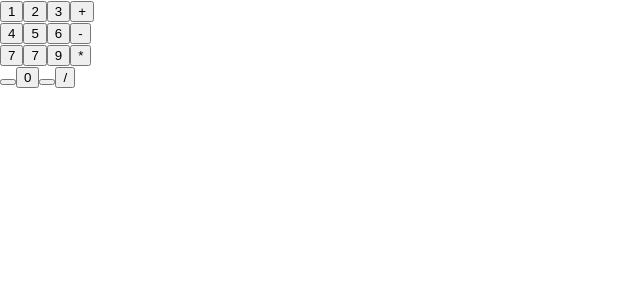
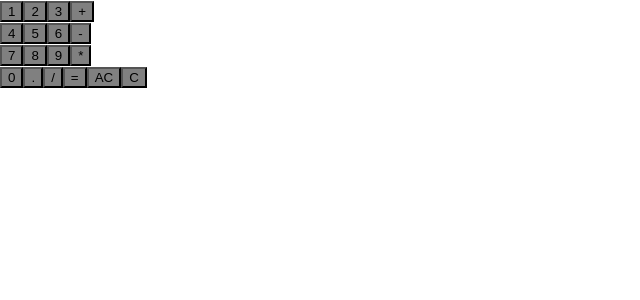
Before and after one commit to anayw2001/react-calculator, a React (Create React App) app: page / in a window 1280 px wide. Shown: the top 300 px of the page, without its empty margins (0-640 px from the left). Built offline with nearby package versions, Linux system fonts and the light colour scheme.

Commit message:
make the calculator actually work

```diff
--- a/src/App.css
+++ b/src/App.css
@@ -28,6 +28,14 @@
   color: #61dafb;
 }
 
+button {
+  background-color: grey;
+}
+
+button:active {
+  box-shadow: inset 0px 0px 80px 0px rgba(0,0,0,0.25);
+}
+
 @keyframes App-logo-spin {
   from {
     transform: rotate(0deg);
--- a/src/App.js
+++ b/src/App.js
@@ -1,90 +1,130 @@
 import './App.css';
 import React from 'react';
+
+const CalculatorOperations = {
+  '/': (prevValue, nextValue) => prevValue / nextValue,
+  '*': (prevValue, nextValue) => prevValue * nextValue,
+  '+': (prevValue, nextValue) => prevValue + nextValue,
+  '-': (prevValue, nextValue) => prevValue - nextValue,
+  '=': (prevValue, nextValue) => nextValue
+}
 
 export default class Calculator extends React.Component {
   constructor() {
     super()
     this.state = {
-      viewText: ""
+      viewText: "",
+      prevValue: null,
+      operated: false,
+      operator: ""
     }
+    this.inputDigit = this.inputDigit.bind(this)
+    this.eval = this.eval.bind(this)
+    this.clearAll = this.clearAll.bind(this)
+    this.clearDisplay = this.clearDisplay.bind(this)
   }
-  handleClick() {
-    console.log("click")
+
+  clearDisplay() {
     this.setState({
-      viewText: this.state.viewText + ""
+      viewText: "0"
     })
   }
-  render() {
-    const calcView = <CalculatorView textShown={this.state.viewText}/>
-    return <div>
-      {calcView}
-      <CalculatorKeypad calcView={this.calcView} />
-    </div>
+
+  clearAll() {
+    this.setState({
+      viewText: "0",
+      prevValue: null,
+      operated: false,
+      operator: ""
+    })
+  }
+
+  eval(nextOperator) {
+    const { viewText, prevValue, operator } = this.state
+    const inputValue = parseFloat(viewText)
+    console.log(prevValue)
+    console.log(operator)
+    if (prevValue == null) {
+      this.setState({
+        prevValue: inputValue,
+        viewText: "0"
+      })
+    } else if (operator) {
+      const currentValue = prevValue || 0
+      const newValue = CalculatorOperations[operator](currentValue, inputValue)
+
+      this.setState({
+        viewText: String(newValue),
+        prevValue: newValue,
+        operator: nextOperator
+      })
+    }
+    this.setState({
+      operated: false,
+      operator: nextOperator
+    })
+  }
+
+  inputDigit(i) {
+    const viewText = this.state
+    console.log("click")
+    if (this.state.operated) {
+      this.setState({
+        viewText: viewText === '0' ? String(i) : viewText + i
+      })
+    } else {
+      this.setState({
+        viewText: String(i),
+        operated: false
+      })
     }
   }
 
-class CalculatorView extends React.Component {
-  render() {
-    return <div className="calc-view">
-          {this.props.textShown}
-        </div>
+  renderSquare(i) {
+    const className = "key-" + String(i)
+    return <CalculatorButton class={className} value={i} onPress={() => this.inputDigit(i)}/>
   }
-}
-
-class CalculatorKeypad extends React.Component {
-  constructor(props) {
-    //parent.handleClick()
-    super(props)
-    this.state = {
-      calcView: props.calcView
-    }
-  }
-  renderSquare(i) {
-    return <CalculatorButton value={i} calcView={this.state.calcView}/>
+  renderFunction(fn) {
+    const className = "fn-" + fn
+    return <CalculatorButton class={className} value={fn} onPress={() => this.eval(fn)}/>
   }
   render() {
     return <div>
+      {this.state.viewText}
       <div className="calculator-row">
           {this.renderSquare(1)}
           {this.renderSquare(2)}
           {this.renderSquare(3)}
-          {this.renderSquare('+')}
+          {this.renderFunction('+')}
         </div>
         <div className="calculator-row">
           {this.renderSquare(4)}
           {this.renderSquare(5)}
           {this.renderSquare(6)}
-          {this.renderSquare('-')}
+          {this.renderFunction('-')}
         </div>
         <div className="calculator-row">
           {this.renderSquare(7)}
-          {this.renderSquare(7)}
+          {this.renderSquare(8)}
           {this.renderSquare(9)}
-          {this.renderSquare('*')}
+          {this.renderFunction('*')}
         </div>
-        <div className="calculator-row">
-          {this.renderSquare('')}
+        <div className="calculator-row-zero">
           {this.renderSquare(0)}
-          {this.renderSquare('')}
-          {this.renderSquare('/')}
+          {this.renderSquare('.')}
+          {this.renderFunction('/')}
+          {this.renderFunction('=')}
+          <CalculatorButton class="clear-all" value="AC" onPress={() => this.clearAll()}/>
+          <CalculatorButton class="clear" value="C" onPress={() => this.clearDisplay()}/>
         </div>
     </div>
   }
-
 }
 
 class CalculatorButton extends React.Component {
-  constructor(props) {
-    super(props)
-    this.state = {
-      value: props.value,
-      calculatorView: props.calcView
-    }
-    // this.state.calculatorView.setState = this.state.calculatorView.setState.bind(this.)
-  }
   render() {
-    return <button>
-      {this.state.value}
+    return <button onClick={this.props.onPress}>
+      {this.props.value}
     </button>
   }
 }
```
Lines whose indentation alone changed are shown as unchanged.
